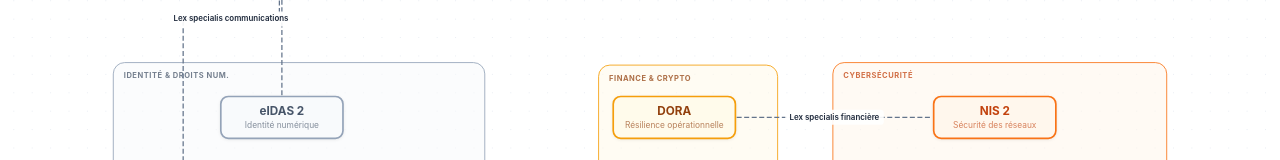
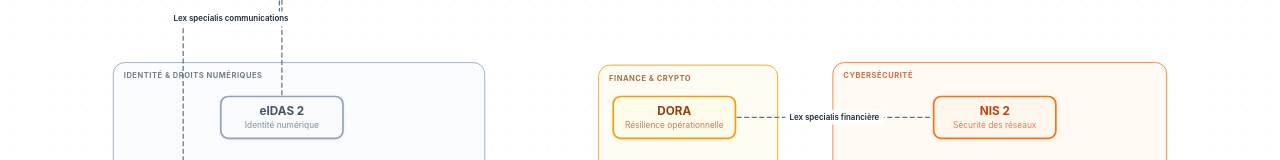
Before and after one commit to norhaneb17/EuraLawMap, a Next.js app: page /cartographie in a window 1280 px wide. Shown: the part 465-625 px from the top of the page. Built offline with nearby package versions, Linux system fonts and the light colour scheme.

Commit message:
fix(cartographie): écrire 'droits numériques' en entier
Co-Authored-By: Claude Sonnet 4.6 <noreply@anthropic.com>

```diff
--- a/app/cartographie/CartographieGraph.tsx
+++ b/app/cartographie/CartographieGraph.tsx
@@ -28,7 +28,7 @@ const G = {
   cyber:       { bg: "#FFF7ED", border: "#F97316", text: "#C2410C", label: "Cybersécurité" },
   ia:          { bg: "#F0FDF4", border: "#22C55E", text: "#15803D", label: "Intelligence artificielle" },
   finance:     { bg: "#FFFBEB", border: "#F59E0B", text: "#92400E", label: "Finance & crypto" },
-  identite:    { bg: "#F8FAFC", border: "#94A3B8", text: "#475569", label: "Identité & droits num." },
+  identite:    { bg: "#F8FAFC", border: "#94A3B8", text: "#475569", label: "Identité & droits numériques" },
 };
 
 // ─── Custom nodes ─────────────────────────────────────────────────────────────
```
